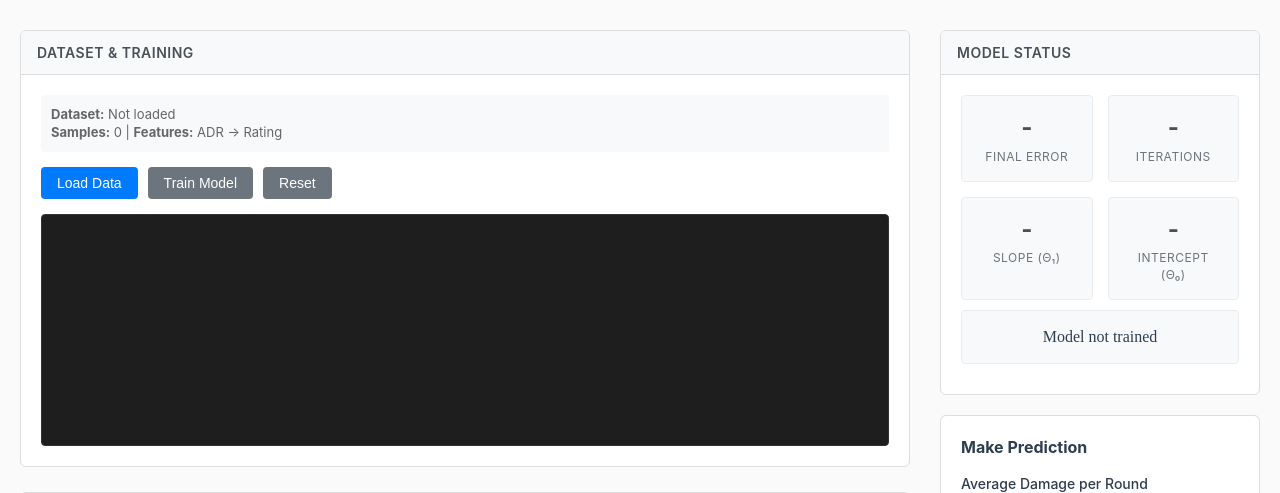
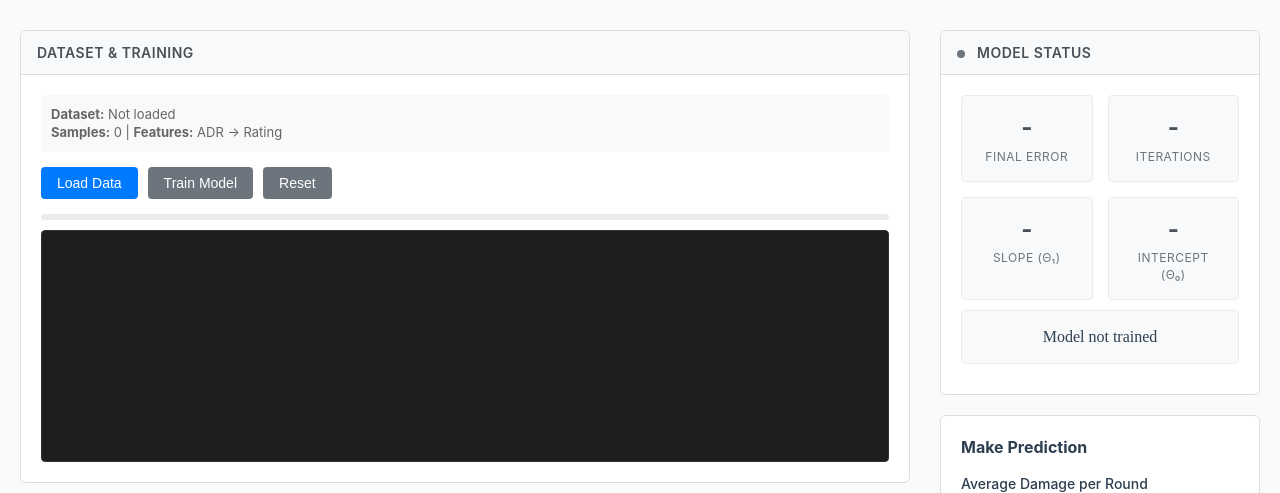
Before and after one commit to sykeruzn/csgo-player-rating-predictor, a Flask app: page / in a window 1280 px wide. Shown: the part 112-605 px from the top of the page. Run offline with Flask 3, Linux system fonts and the light colour scheme.

Commit message:
Add group progress and status styles

```diff
--- a/templates/index.html
+++ b/templates/index.html
@@ -240,6 +240,58 @@
       .prediction-result.show {
         display: block;
       }
+
+      .progress-container {
+        margin: 10px 0;
+      }
+
+      .progress-bar {
+        width: 100%;
+        height: 6px;
+        background: #e9ecef;
+        border-radius: 3px;
+        overflow: hidden;
+      }
+
+      .progress-fill {
+        height: 100%;
+        background: #007bff;
+        width: 0%;
+        transition: width 0.3s ease;
+      }
+
+      .status-indicator {
+        display: inline-block;
+        width: 8px;
+        height: 8px;
+        border-radius: 50%;
+        margin-right: 8px;
+      }
+
+      .status-indicator.ready {
+        background: #28a745;
+      }
+
+      .status-indicator.training {
+        background: #ffc107;
+        animation: pulse 2s infinite;
+      }
+
+      .status-indicator.idle {
+        background: #6c757d;
+      }
+
+      @keyframes pulse {
+        0% {
+          opacity: 1;
+        }
+        50% {
+          opacity: 0.5;
+        }
+        100% {
+          opacity: 1;
+        }
+      }
     </style>
   </head>
   <body>
```
